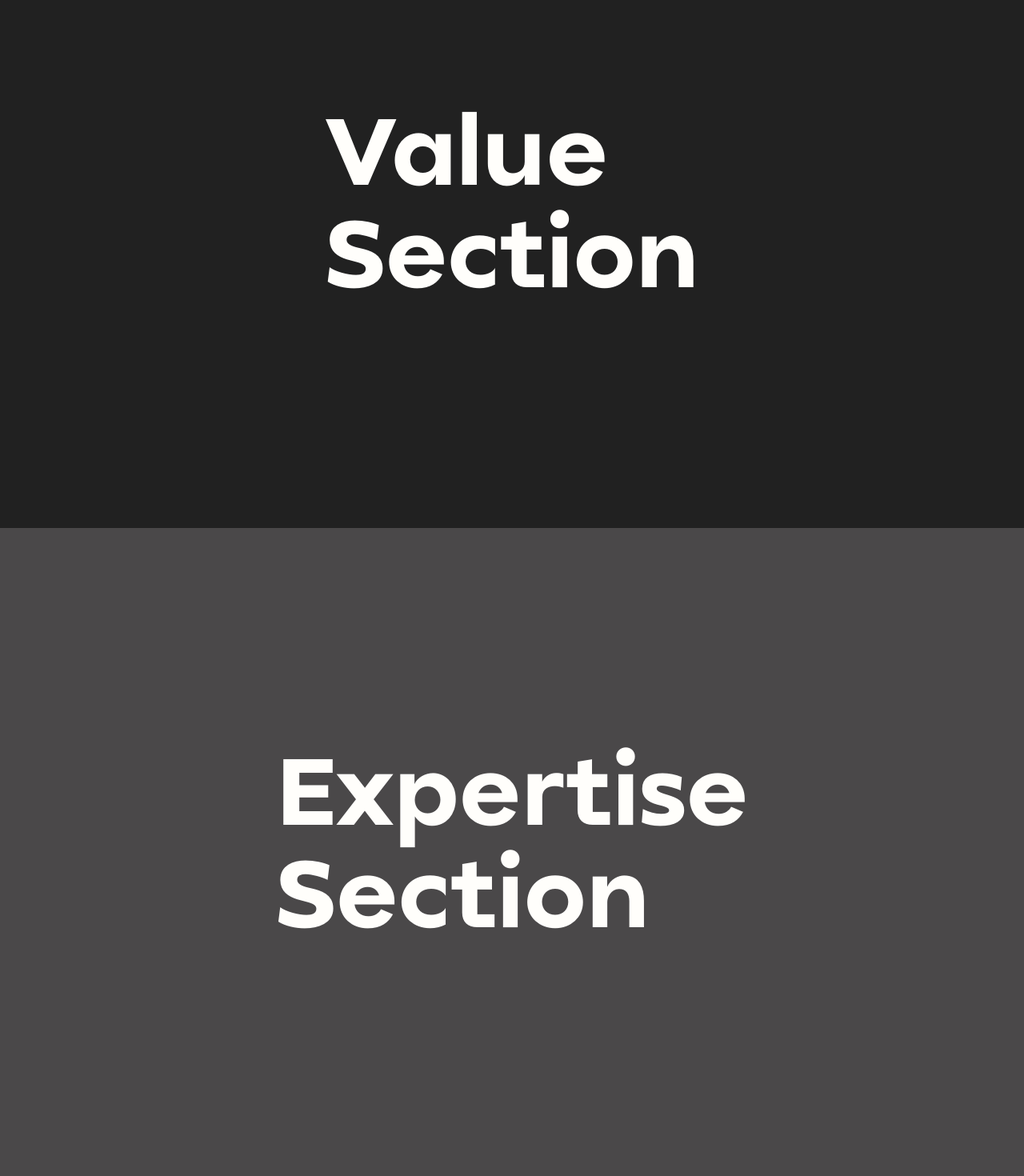
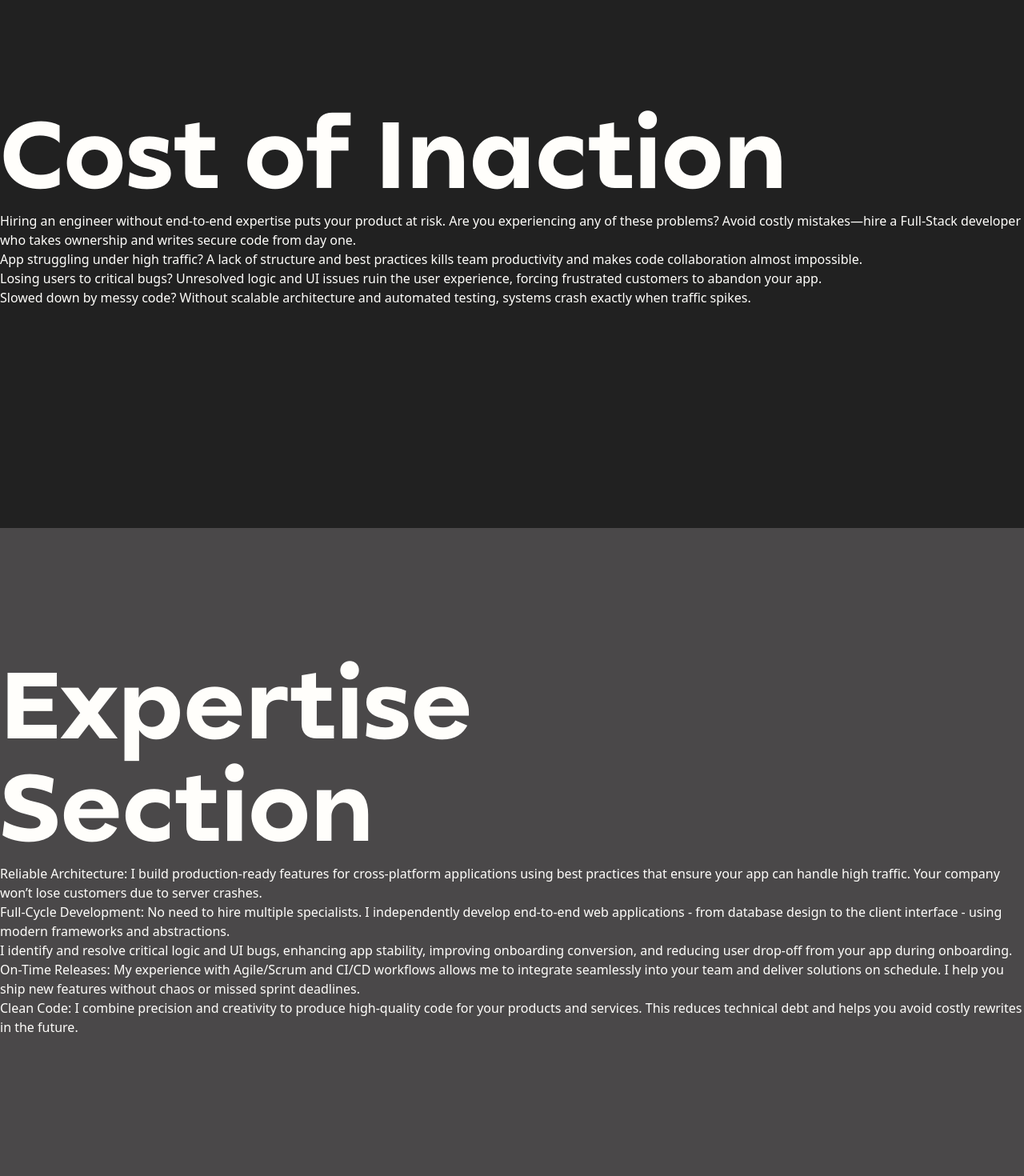
Before and after one commit to prostodiva/kattsynaV2, a React (Vite) app in the folder frontend/web/: page / in a window 1280 px wide. Shown: the part 940-2410 px from the top of the page at 80% size. Built offline with nearby package versions, Linux system fonts and the light colour scheme; no server answers.

Commit message:
fix: improve prompt

```diff
--- a/frontend/web/src/pages/aboutMePage/components/AboutMeHeroContent.tsx
+++ b/frontend/web/src/pages/aboutMePage/components/AboutMeHeroContent.tsx
@@ -8,7 +8,8 @@ function AboutMeHeroContent() {
           </span>
         </h1>
           <p>
-              Margarita is a Full-Stack Engineer with a strong focus on building scalable and high-performance web applications. She has experience working with Node.js, React, and cloud-based architectures. She enjoys designing clean backend systems, optimizing API performance, and integrating AI features into modern applications. In her projects, she emphasizes security, maintainability, and user experience. Recently, she has been working on AI-powered chat systems and vector-based search engines.
+              I specialize in building end-to-end full-stack systems - reliable, scalable, and architected before a single line is written.
+              I take full ownership of features so your team can release high-quality products on time and without chaos.
           </p>
       </div>
   );
--- a/frontend/web/src/pages/homePage/components/ExpertiseContent.tsx
+++ b/frontend/web/src/pages/homePage/components/ExpertiseContent.tsx
@@ -7,6 +7,16 @@ function ExpertiseContent() {
           Expertise <br /> Section
         </span>
         </h1>
+
+        <p>Reliable Architecture: I build production-ready features for cross-platform applications using best practices that ensure your app can handle high traffic.
+          Your company won’t lose customers due to server crashes.</p>
+        <p>Full-Cycle Development: No need to hire multiple specialists.
+          I independently develop end-to-end web applications - from database design to the client interface - using modern frameworks and abstractions.</p>
+        <p> I identify and resolve critical logic and UI bugs, enhancing app stability, improving onboarding conversion, and reducing user drop-off from your app during onboarding.</p>
+        <p>On-Time Releases: My experience with Agile/Scrum and CI/CD workflows allows me to integrate seamlessly into your team and deliver solutions on schedule.
+          I help you ship new features without chaos or missed sprint deadlines.</p>
+        <p>Clean Code:  I combine precision and creativity to produce high-quality code for your products and services.
+          This reduces technical debt and helps you avoid costly rewrites in the future.</p>
     </div>
   );
 }
--- a/frontend/web/src/pages/homePage/components/ProjectContent.tsx
+++ b/frontend/web/src/pages/homePage/components/ProjectContent.tsx
@@ -7,6 +7,7 @@ function ProjectContent() {
           Project <br /> Section
         </span>
         </h1>
+        <p>My Best Projects: nfl-vacation.pages.dev - Full-Stack Application; eu-rika.com – Web Application; AI Assistant - Scheduling & Productivity Full-Stack Application</p>
     </div>
   );
 }
--- a/frontend/web/src/pages/homePage/components/ValueSectionContent.tsx
+++ b/frontend/web/src/pages/homePage/components/ValueSectionContent.tsx
@@ -4,9 +4,19 @@ function ValuesSectionContent() {
       <div className="flex-col justify-center">
         <h1>
             <span className="font-unitea font-bold block text-4xl sm:text-5xl md:text-8xl lg:text-9xl 2xl:text-[12rem] 2xl:leading-none">
-              Value <br /> Section
+              Cost of Inaction
             </span>
         </h1>
+
+
+          <p>
+              Hiring an engineer without end-to-end expertise puts your product at risk.
+              Are you experiencing any of these problems? Avoid costly mistakes—hire a Full-Stack developer who takes ownership and writes secure code from day one.
+          </p>
+
+          <p>App struggling under high traffic? A lack of structure and best practices kills team productivity and makes code collaboration almost impossible.</p>
+          <p>Losing users to critical bugs? Unresolved logic and UI issues ruin the user experience, forcing frustrated customers to abandon your app.</p>
+          <p>Slowed down by messy code? Without scalable architecture and automated testing, systems crash exactly when traffic spikes.</p>
       </div>
   );
 }
```
Also changed, not shown: 1 other file (tests, documents, lock files or other folders).
